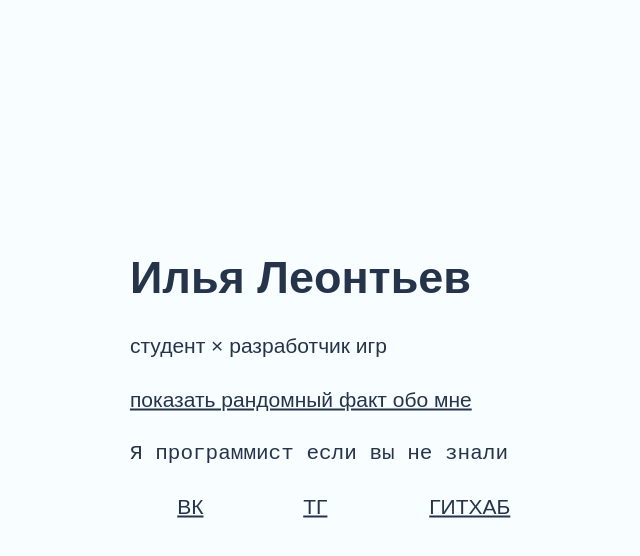
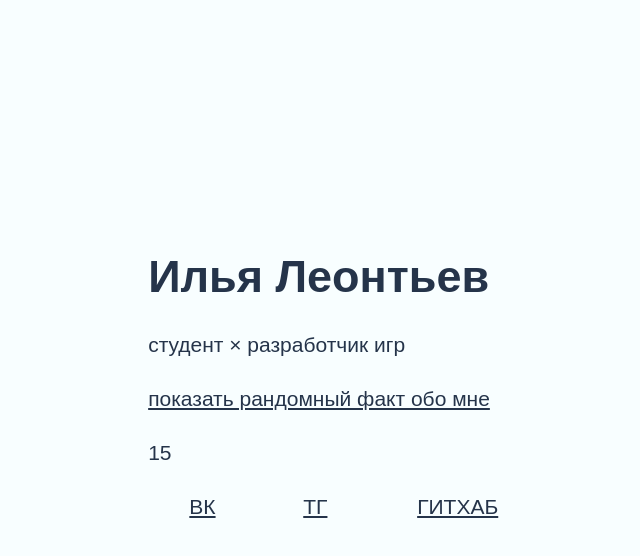
Before and after one commit to derliemonne/MyWebPage, a plain HTML site: page index.html in a window 1280 px wide. Both pictures are taken after a click on the element "показать рандомный факт обо мне". Shown: the whole page, without its empty margins (321-961 px from the left). Drawn offline with nearby package versions, Linux system fonts and the light colour scheme.

Commit message:
feat(facts generation) - clicking on text generates random fact

```diff
--- a/index.html
+++ b/index.html
@@ -20,7 +20,7 @@
             refresh
         </span> -->
     </div>
-    <div id="coords">
+    <div id="fact">
         Я программист если вы не знали
     </div>
     <ul>
--- a/script.js
+++ b/script.js
@@ -1,3 +1,21 @@
 function onClick() {
-    console.log(4)
+    fact = document.getElementById("fact");
+    fact.innerHTML = randomChoice(facts)
+
 }
+
+function randomChoice(arr) {
+    return arr[Math.floor(arr.length * Math.random())];
+}
+
+facts = []
+
+async function init() {
+    text = await fetch("facts.txt")
+        .then((request) => request.text())
+    facts = text.split("\n").map(function(fact) {
+        return fact.trim()
+    })
+}
+
+window.onload = init
--- a/style.css
+++ b/style.css
@@ -47,6 +47,12 @@ div {
 
 #button {
     text-decoration: underline;
+    -webkit-touch-callout: none;
+    -webkit-user-select: none;
+    -khtml-user-select: none;
+    -moz-user-select: none;
+    -ms-user-select: none;
+    user-select: none;
 }
 
 #button:hover {
```
Also changed, not shown: facts.txt (added).
